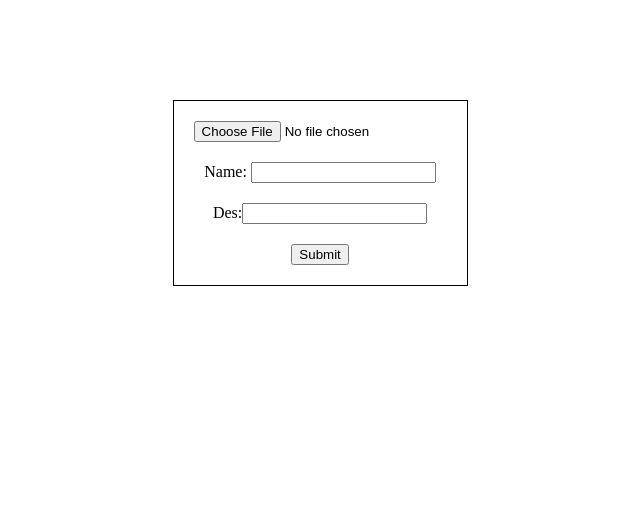
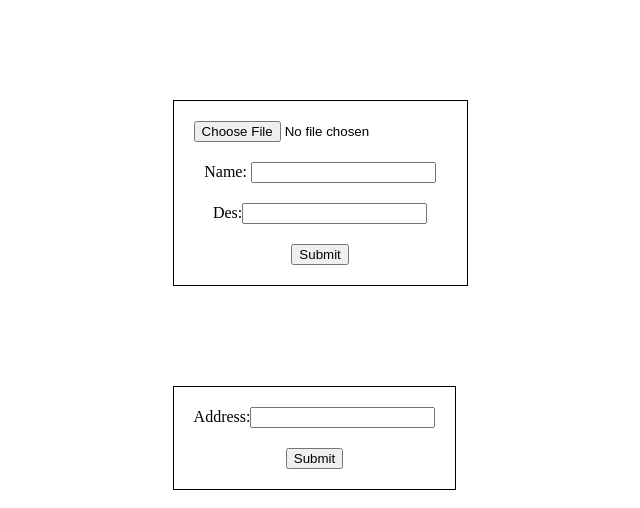
Before and after one commit to siddharthteli/nft-solana, a React (Create React App) app in the folder client/: page / in a window 1280 px wide. Shown: the top 508 px of the page, without its empty margins (341-981 px from the left). Built offline with nearby package versions, Linux system fonts and the light colour scheme; what nft.storage would draw is missing.

Commit message:
Add:verify account info component Implemented:
Because:

```diff
--- a/client/src/App.js
+++ b/client/src/App.js
@@ -1,6 +1,7 @@
 import React from 'react';
 import {invoke} from './web3/main'
 import NftUpload from './components/NftUpload';
+import VerifyAccount from './components/VeriftyAccount'
 export default class App extends React.Component {
 
 
@@ -9,6 +10,7 @@ export default class App extends React.Component {
     return(
       <div>
         <NftUpload/>
+        <VerifyAccount/>
       </div>
     )
   }
--- a/client/src/components/NftUpload.css
+++ b/client/src/components/NftUpload.css
@@ -4,6 +4,7 @@
     margin-right: auto;
     border: 1px black solid;
     width: max-content;
+    height: max-content;
 }
 
 .wrapper{
--- a/client/src/components/NftUpload.js
+++ b/client/src/components/NftUpload.js
@@ -44,7 +44,7 @@ export default class NftUpload extends React.Component {
                 </div>
 
               <div className="wrapper">
-                  <labe>Des:</labe>
+                  <label>Des:</label>
               <input type="text" onChange={this.titleChanged} />
               </div>
               <div className="wrapper">
--- /dev/null
+++ b/client/src/components/VeriftyAccount.js
@@ -0,0 +1,41 @@
+import React from 'react';
+import "./NftUpload.css"
+import {verifyAccountInfo} from '../web3/main';
+export default class VerifyAccount  extends React.Component{
+    constructor(props){
+        super(props)
+        this.state={address:''};
+    }
+
+    Clicked =async() => {
+        console.log("insde clicked");
+       let data=await verifyAccountInfo(this.state.address);
+        alert(JSON.stringify(data));
+
+
+    }
+    Changed =async(e) => {
+        console.log("insde clicked");
+        this.setState({address:e.target.value});
+
+    }
+
+    render(){
+        return(
+            <div className="container">
+                <div className="content-container">
+
+
+                <div className="wrapper">
+                <label>Address:</label>
+                <input type="text" onChange={this.Changed}/>
+                </div>
+                <div className="wrapper">
+                    <button onClick={this.Clicked}>Submit</button>
+                </div>
+                </div>
+            </div>
+        )
+
+    }
+}
--- a/client/src/web3/main.ts
+++ b/client/src/web3/main.ts
@@ -54,7 +54,6 @@ async function main(e:string) {
   console.log("address of ---"+greetedPubkey);
 
   const greetedAccountcheck = await connection.getAccountInfo(greetedPubkey);
-console.log("greetedaccount exist ?--"+JSON.stringify(greetedAccountcheck));
   if(greetedAccountcheck=== null) {
   console.log("Inside if condition");
   console.log("Value of id"+programId);
@@ -97,3 +96,14 @@ console.log("greetedaccount exist ?--"+JSON.stringify(greetedAccountcheck));
 
 
   }
+
+
+
+  export async function verifyAccountInfo(address:string) {
+    let pubkey=new PublicKey(address);
+    let connection = new Connection("http://localhost:8899");
+    console.log("Value of address passed to check"+address);
+    const greetedAccountcheck = await connection.getAccountInfo(pubkey);
+    return greetedAccountcheck;
+
+  }
```
